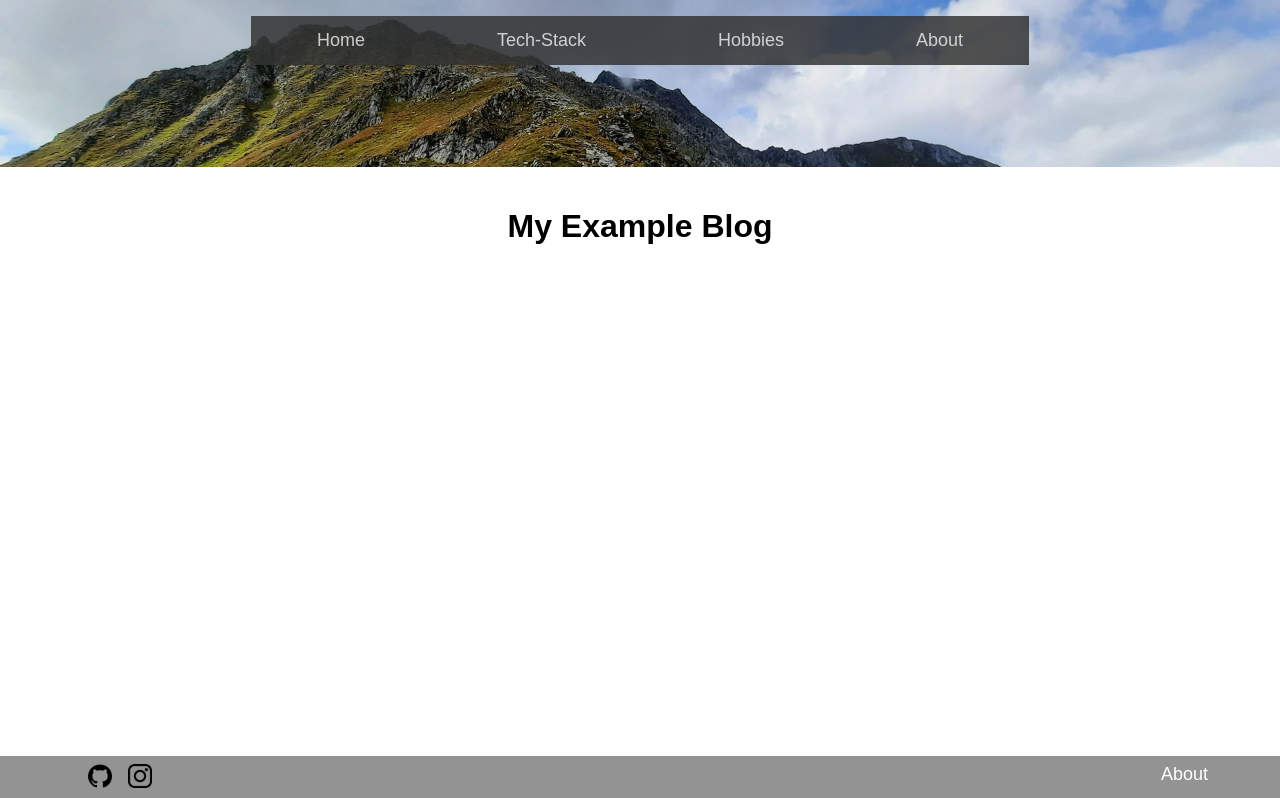
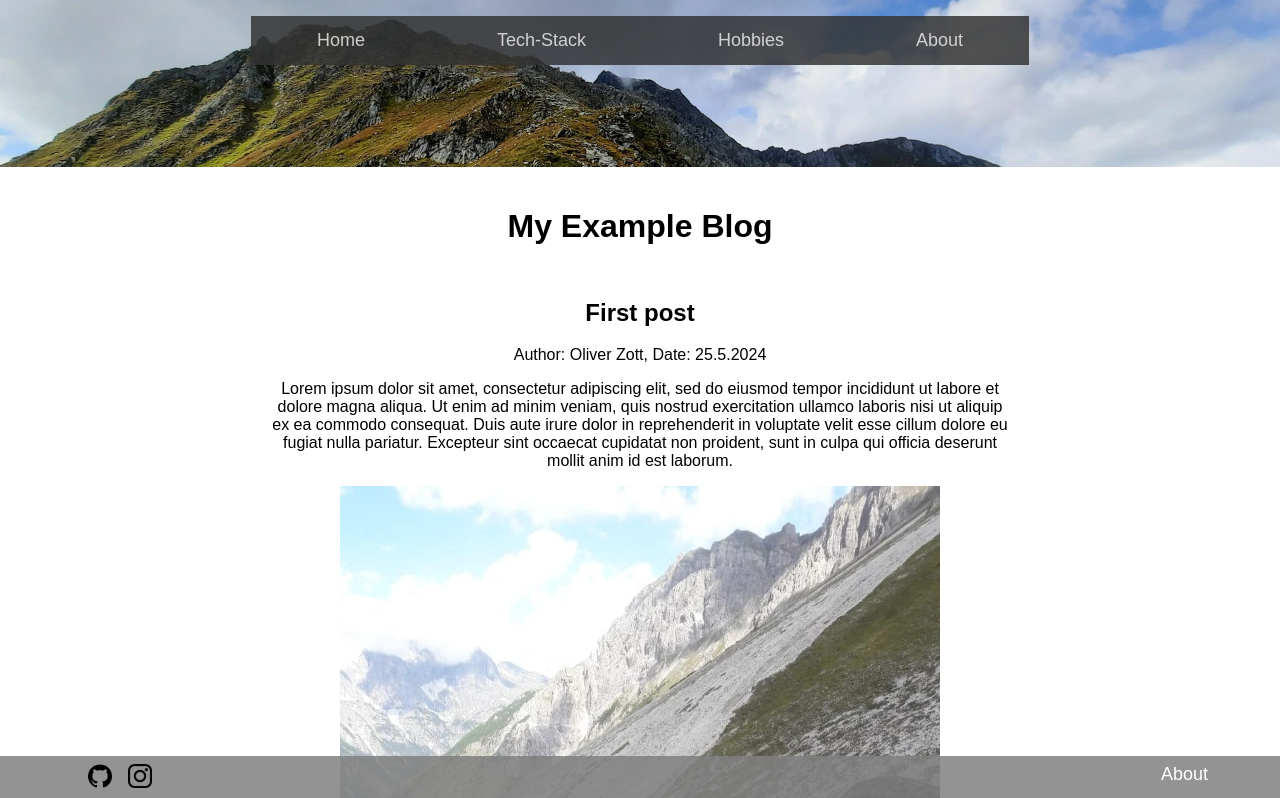
Before and after one commit to OliverZott/website, a Next.js app: page /blog in a window 1280 px wide. Shown: the top 798 px of the page. Built offline with nearby package versions, Linux system fonts and the light colour scheme.

Commit message:
Updated dependencies

```diff
--- a/app/blog/page.tsx
+++ b/app/blog/page.tsx
@@ -17,17 +17,17 @@ export default function Blogs() {
             />
             <div className='container'>
                 <h1>My Example Blog</h1>
-                {/* <Blog posts={posts} /> */}
+                <Blog posts={posts} />
 
-                {/* <main>
+                <main>
                     <div>
                         <h1>Blog</h1>
 
-                         {posts.map((post) => (
+                        {posts.map((post) => (
                             <Blog posts={posts} />
                         ))}
                     </div>
-                </main> */}
+                </main>
             </div>
         </main>
     )
--- a/app/techstack/page.tsx
+++ b/app/techstack/page.tsx
@@ -17,16 +17,16 @@ export default function TechStack() {
                 <h2>Programming Languages</h2>
                 <div className="flexbar">
                     <div className="flexbar-item">
-                        <img src="logos/python.png" alt="python" title="Python" />
+                        <img src="logos/css.png" alt="css" title="C#" />
                     </div>
                     <div className="flexbar-item">
-                        <img src="logos/css.png" alt="css" title="C#" />
+                        <img src="logos/cpp.svg" alt="C++" title="C++" />
                     </div>
                     <div className="flexbar-item">
                         <img src="logos/ts.png" alt="typescript" title="TypeScript" />
                     </div>
                     <div className="flexbar-item">
-                        <img src="logos/cpp.svg" alt="C++" title="C++" />
+                        <img src="logos/python.png" alt="python" title="Python" />
                     </div>
                 </div>
 
```
Also changed, not shown: package.json (+5 -5 lines), 1 other file (tests, documents, lock files or other folders).
